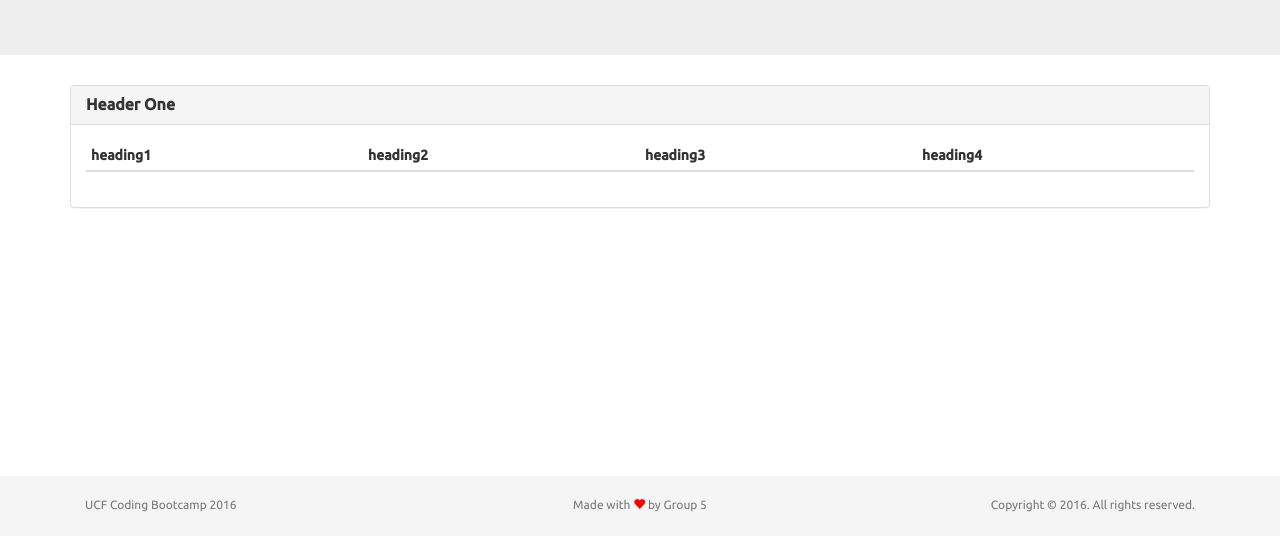
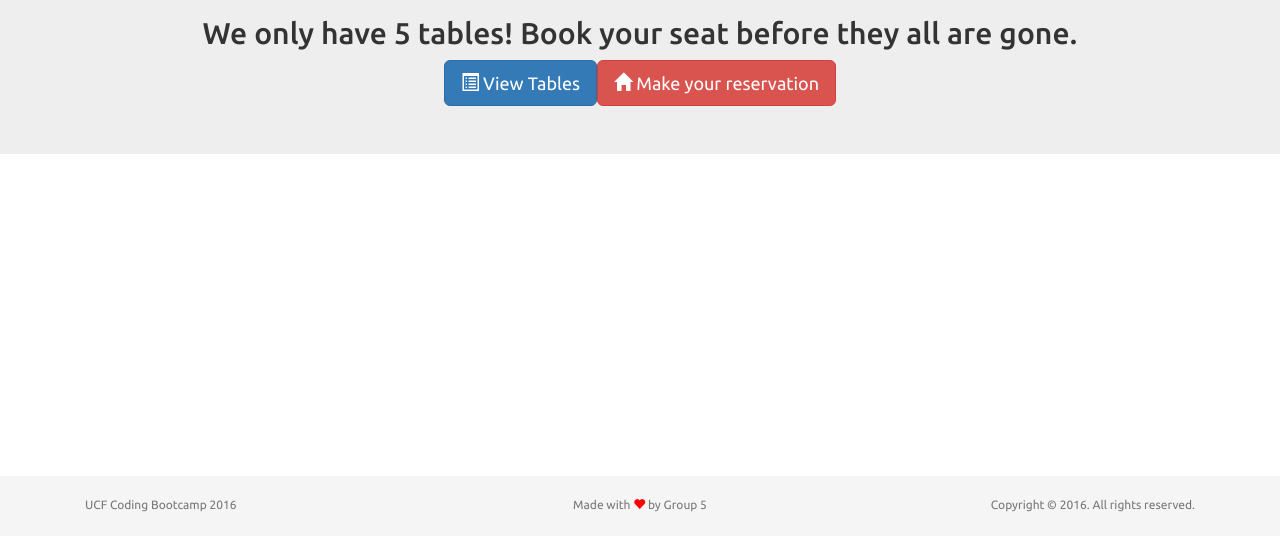
Before and after one commit to jenniferwinston/Fuego, a website: page public/index.html in a window 1280 px wide. Shown: the part 264-800 px from the top of the page. Drawn offline with nearby package versions, Linux system fonts and the light colour scheme.

Commit message:
Updates to html routes page.

```diff
--- a/public/index.html
+++ b/public/index.html
@@ -1,3 +1,4 @@
+
 <!DOCTYPE html>
 <html lang="en-US">
 <head>
@@ -33,34 +34,12 @@
 			<span class="glyphicon glyphicon-fire" aria-hidden="true" style="color:red; font-size:70px;"></span>
 			<br>
             <h1>RESTAURANT EL FUEGO</h1>
+            <h2>We only have 5 tables! Book your seat before they all are gone.
         </div>
+         <a href="/"><button type="button" class="btn btn-primary btn-lg"><span class="glyphicon glyphicon-list-alt"></span>  View Tables <button type="button" class="btn btn-danger btn-lg"><span class="glyphicon glyphicon-home"></span> Make your reservation</button></a>
     </div>
 
     <div class="container">
-
-        <div class="panel panel-default">
-            <div class="panel-heading">
-                <h3 class="panel-title"><strong>Header One</strong></h3>
-            </div>
-            <div class="panel-body">
-                <div class="table-responsive">
-                    <table class="table table-striped table-condensed table-hover">
-                        <thead>
-                            <tr>
-                                <th>heading1</th>
-                                <th>heading2</th>
-                                <th>heading3</th>
-                                <th>heading4</th>
-                            </tr>
-                        </thead>
-                        <tbody id="schedule-data">
-                            <!-- TRAIN SCHEDULE DATA GOES HERE -->
-                        </tbody>
-                    </table>
-                </div>
-            </div>
-        </div>
-
     </div> <!-- /.container -->
 
     <!-- Footer -->
--- a/routes/html-routes.js
+++ b/routes/html-routes.js
@@ -2,7 +2,8 @@ var express = require('express');
 var router = express.Router();
 
 router.get('/', function(req, res, next) {
-  res.end("HOME PAGE");
+	console.log("HITTING HOMEPAGE");
+	res.sendFile('index.html');
 });
 
 router.get('/tables', function(req, res, next) {
```
